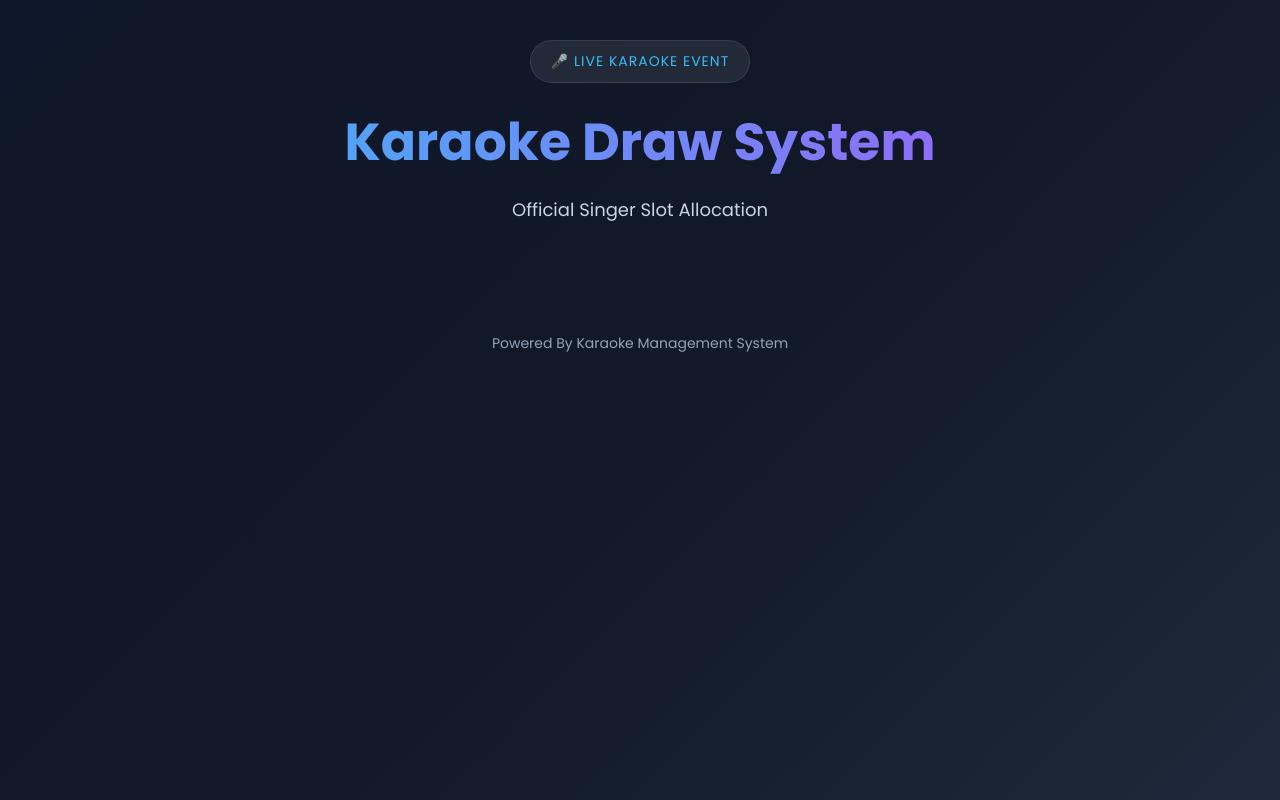
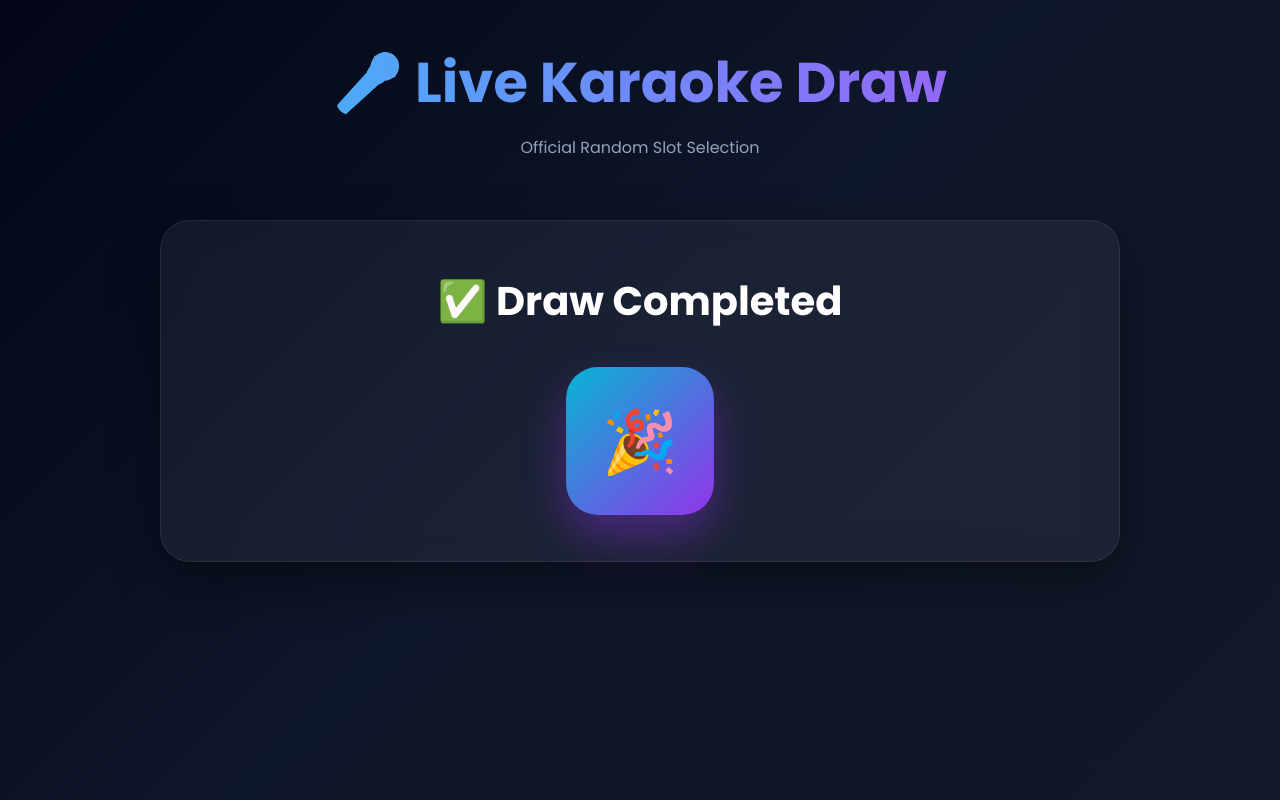
Before and after one commit to bhadubhai/karaoke-draw, a Flask app: template templates/draw.html in a window 1280 px wide. Run offline with Flask 3, Linux system fonts and the light colour scheme; the template is opened without the code that fills it, so the values that code supplies are empty.

Commit message:
Update draw.html

```diff
--- a/templates/draw.html
+++ b/templates/draw.html
@@ -10,9 +10,8 @@
         content="width=device-width, initial-scale=1.0"
     >
 
-    <title>Karaoke Draw</title>
+    <title>Live Karaoke Draw</title>
 
-    <!-- GOOGLE FONT -->
     <link
         href="https://fonts.googleapis.com/css2?family=Poppins:wght@300;400;500;600;700&display=swap"
         rel="stylesheet"
@@ -20,76 +19,49 @@
 
     <style>
 
-        * {
-
-            margin: 0;
-            padding: 0;
-            box-sizing: border-box;
+        *{
+            margin:0;
+            padding:0;
+            box-sizing:border-box;
         }
 
-        body {
+        body{
 
-            font-family: 'Poppins', sans-serif;
+            font-family:'Poppins',sans-serif;
 
             background:
                 linear-gradient(
                     135deg,
+                    #020617,
                     #0f172a,
-                    #111827,
-                    #1e293b
+                    #111827
                 );
 
-            min-height: 100vh;
+            color:white;
 
-            color: white;
+            min-height:100vh;
 
-            padding: 40px 20px;
+            overflow-x:hidden;
         }
 
-        .container {
+        .container{
 
-            max-width: 1200px;
-            margin: auto;
+            max-width:1000px;
+            margin:auto;
+
+            padding:40px 20px;
         }
 
-        .header {
+        .title{
 
-            text-align: center;
-            margin-bottom: 50px;
+            text-align:center;
+
+            margin-bottom:60px;
         }
 
-        .badge {
+        .title h1{
 
-            display: inline-block;
-
-            padding:
-                10px 20px;
-
-            border-radius: 50px;
-
-            background:
-                rgba(255,255,255,0.08);
-
-            backdrop-filter: blur(10px);
-
-            border:
-                1px solid rgba(255,255,255,0.1);
-
-            font-size: 14px;
-
-            letter-spacing: 1px;
-
-            margin-bottom: 20px;
-
-            color: #38bdf8;
-        }
-
-        h1 {
-
-            font-size: 52px;
-            font-weight: 700;
-
-            margin-bottom: 15px;
+            font-size:56px;
 
             background:
                 linear-gradient(
@@ -98,32 +70,18 @@
                     #a855f7
                 );
 
-            -webkit-background-clip: text;
-            -webkit-text-fill-color: transparent;
+            -webkit-background-clip:text;
+            -webkit-text-fill-color:transparent;
         }
 
-        .subtitle {
+        .title p{
 
-            color: #cbd5e1;
-            font-size: 18px;
+            color:#94a3b8;
+
+            margin-top:10px;
         }
 
-        .grid {
-
-            display: grid;
-
-            grid-template-columns:
-                repeat(
-                    auto-fit,
-                    minmax(300px, 1fr)
-                );
-
-            gap: 25px;
-        }
-
-        .card {
-
-            position: relative;
+        .draw-box{
 
             background:
                 rgba(255,255,255,0.05);
@@ -131,131 +89,127 @@
             border:
                 1px solid rgba(255,255,255,0.08);
 
-            border-radius: 24px;
+            border-radius:30px;
 
-            padding: 28px;
+            padding:50px;
 
-            overflow: hidden;
+            text-align:center;
 
-            backdrop-filter: blur(16px);
+            backdrop-filter:blur(14px);
 
-            transition: 0.3s ease;
+            box-shadow:
+                0 20px 50px rgba(0,0,0,0.4);
         }
 
-        .card:hover {
+        .singer{
 
-            transform:
-                translateY(-8px);
+            font-size:40px;
+            font-weight:700;
 
-            border-color:
-                rgba(56,189,248,0.5);
+            margin-bottom:40px;
 
-            box-shadow:
-                0 20px 40px rgba(0,0,0,0.4);
+            text-transform:capitalize;
         }
 
-        .glow {
+        .slot{
 
-            position: absolute;
+            width:140px;
+            height:140px;
 
-            width: 180px;
-            height: 180px;
+            margin:auto;
 
-            background:
-                radial-gradient(
-                    circle,
-                    rgba(168,85,247,0.25),
-                    transparent 70%
-                );
+            border-radius:30px;
 
-            top: -80px;
-            right: -80px;
-        }
+            display:flex;
+            align-items:center;
+            justify-content:center;
 
-        .singer-name {
-
-            font-size: 24px;
-            font-weight: 600;
-
-            margin-bottom: 22px;
-
-            text-transform: capitalize;
-
-            color: white;
-        }
-
-        .slot-label {
-
-            font-size: 14px;
-
-            color: #94a3b8;
-
-            margin-bottom: 12px;
-
-            letter-spacing: 1px;
-        }
-
-        .slots {
-
-            display: flex;
-            flex-wrap: wrap;
-            gap: 12px;
-        }
-
-        .slot {
-
-            width: 52px;
-            height: 52px;
-
-            border-radius: 16px;
-
-            display: flex;
-            align-items: center;
-            justify-content: center;
-
-            font-weight: 700;
-            font-size: 18px;
+            font-size:58px;
+            font-weight:700;
 
             background:
                 linear-gradient(
                     135deg,
-                    #38bdf8,
-                    #8b5cf6
+                    #06b6d4,
+                    #9333ea
                 );
 
-            color: white;
+            box-shadow:
+                0 20px 40px rgba(147,51,234,0.4);
 
-            box-shadow:
-                0 10px 20px rgba(56,189,248,0.25);
+            animation:
+                pulse 1s infinite;
         }
 
-        .footer {
+        @keyframes pulse{
 
-            text-align: center;
+            0%{
+                transform:scale(1);
+            }
 
-            margin-top: 60px;
+            50%{
+                transform:scale(1.08);
+            }
 
-            color: #94a3b8;
-
-            font-size: 14px;
+            100%{
+                transform:scale(1);
+            }
         }
 
-        @media(max-width: 768px) {
+        .done{
 
-            h1 {
+            margin-top:50px;
 
-                font-size: 38px;
-            }
+            display:grid;
 
-            .subtitle {
+            grid-template-columns:
+                repeat(auto-fit,minmax(260px,1fr));
 
-                font-size: 16px;
-            }
+            gap:20px;
+        }
 
-            .card {
+        .done-card{
 
-                padding: 22px;
-            }
+            background:
+                rgba(255,255,255,0.05);
+
+            border:
+                1px solid rgba(255,255,255,0.08);
+
+            border-radius:20px;
+
+            padding:20px;
+        }
+
+        .done-name{
+
+            font-size:20px;
+            margin-bottom:12px;
+
+            text-transform:capitalize;
+        }
+
+        .done-slots{
+
+            display:flex;
+            gap:10px;
+            flex-wrap:wrap;
+        }
+
+        .mini-slot{
+
+            width:42px;
+            height:42px;
+
+            border-radius:12px;
+
+            display:flex;
+            align-items:center;
+            justify-content:center;
+
+            background:#8b5cf6;
+
+            font-weight:700;
         }
 
     </style>
@@ -266,67 +220,179 @@
 
     <div class="container">
 
-        <!-- HEADER -->
+        <div class="title">
 
-        <div class="header">
+            <h1>🎤 Live Karaoke Draw</h1>
 
-            <div class="badge">
-                🎤 LIVE KARAOKE EVENT
+            <p>
+                Official Random Slot Selection
+            </p>
+
+        </div>
+
+        <div class="draw-box">
+
+            <div
+                class="singer"
+                id="singer"
+            >
+                Preparing Draw...
             </div>
 
-            <h1>Karaoke Draw System</h1>
-
-            <div class="subtitle">
-                Official Singer Slot Allocation
+            <div
+                class="slot"
+                id="slot"
+            >
+                🎵
             </div>
 
         </div>
 
-        <!-- GRID -->
+        <div
+            class="done"
+            id="done"
+        ></div>
 
-        <div class="grid">
+    </div>
 
-            {% for item in draw_data %}
+    <script>
 
-                <div class="card">
+        const drawData = {{ draw_data | tojson }};
 
-                    <div class="glow"></div>
+        let singerIndex = 0;
 
-                    <div class="singer-name">
-                        {{ item.singer }}
-                    </div>
+        let slotIndex = 0;
 
-                    <div class="slot-label">
-                        PERFORMANCE SLOTS
-                    </div>
+        let currentSlots = [];
 
-                    <div class="slots">
+        let collected = [];
 
-                        {% for slot in item.slots %}
+        function nextDraw(){
 
-                            <div class="slot">
-                                {{ slot }}
-                            </div>
+            if(singerIndex >= drawData.length){
 
-                        {% endfor %}
+                document.getElementById(
+                    "singer"
+                ).innerHTML = "✅ Draw Completed";
+
+                document.getElementById(
+                    "slot"
+                ).innerHTML = "🎉";
+
+                return;
+            }
+
+            const singerData =
+                drawData[singerIndex];
+
+            document.getElementById(
+                "singer"
+            ).innerHTML =
+                singerData.singer;
+
+            currentSlots =
+                singerData.slots;
+
+            revealSlot();
+        }
+
+        function revealSlot(){
+
+            if(slotIndex >= currentSlots.length){
+
+                collected.push({
+                    singer:
+                        drawData[singerIndex].singer,
+                    slots:
+                        currentSlots
+                });
+
+                renderCompleted();
+
+                singerIndex++;
+
+                slotIndex = 0;
+
+                setTimeout(
+                    nextDraw,
+                    1500
+                );
+
+                return;
+            }
+
+            let counter = 0;
+
+            const animation =
+                setInterval(()=>{
+
+                document.getElementById(
+                    "slot"
+                ).innerHTML =
+                    Math.floor(
+                        Math.random()*31
+                    ) + 1;
+
+                counter++;
+
+                if(counter > 20){
+
+                    clearInterval(animation);
+
+                    document.getElementById(
+                        "slot"
+                    ).innerHTML =
+                        currentSlots[slotIndex];
+
+                    slotIndex++;
+
+                    setTimeout(
+                        revealSlot,
+                        1200
+                    );
+                }
+
+            },80);
+        }
+
+        function renderCompleted(){
+
+            const done =
+                document.getElementById(
+                    "done"
+                );
+
+            done.innerHTML = "";
+
+            collected.forEach(item=>{
+
+                done.innerHTML += `
+                    <div class="done-card">
+
+                        <div class="done-name">
+                            ${item.singer}
+                        </div>
+
+                        <div class="done-slots">
+
+                            ${item.slots.map(
+                                s=>`
+                                    <div class="mini-slot">
+                                        ${s}
+                                    </div>
+                                `
+                            ).join("")}
+
+                        </div>
 
                     </div>
+                `;
+            });
+        }
 
-                </div>
+        nextDraw();
 
-            {% endfor %}
-
-        </div>
-
-        <!-- FOOTER -->
-
-        <div class="footer">
-
-            Powered By Karaoke Management System
-
-        </div>
-
-    </div>
+    </script>
 
 </body>
 
```
